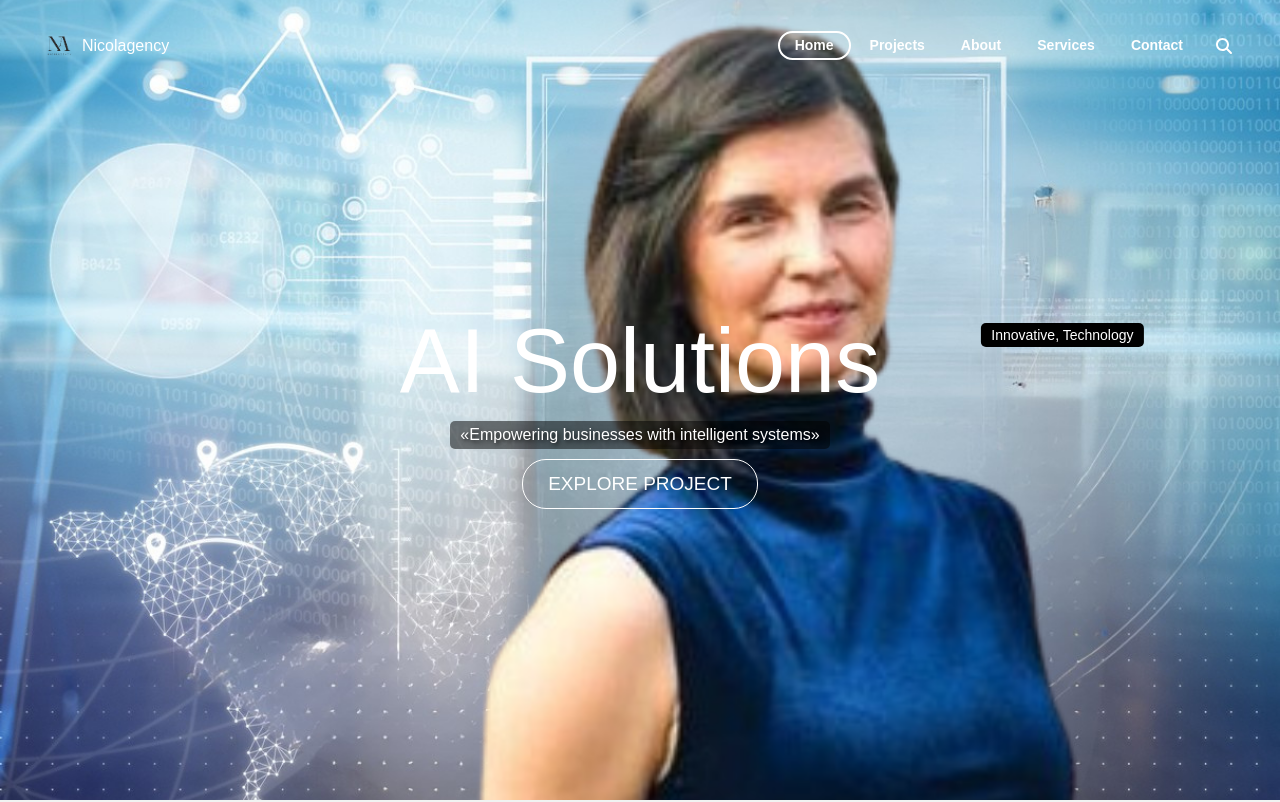
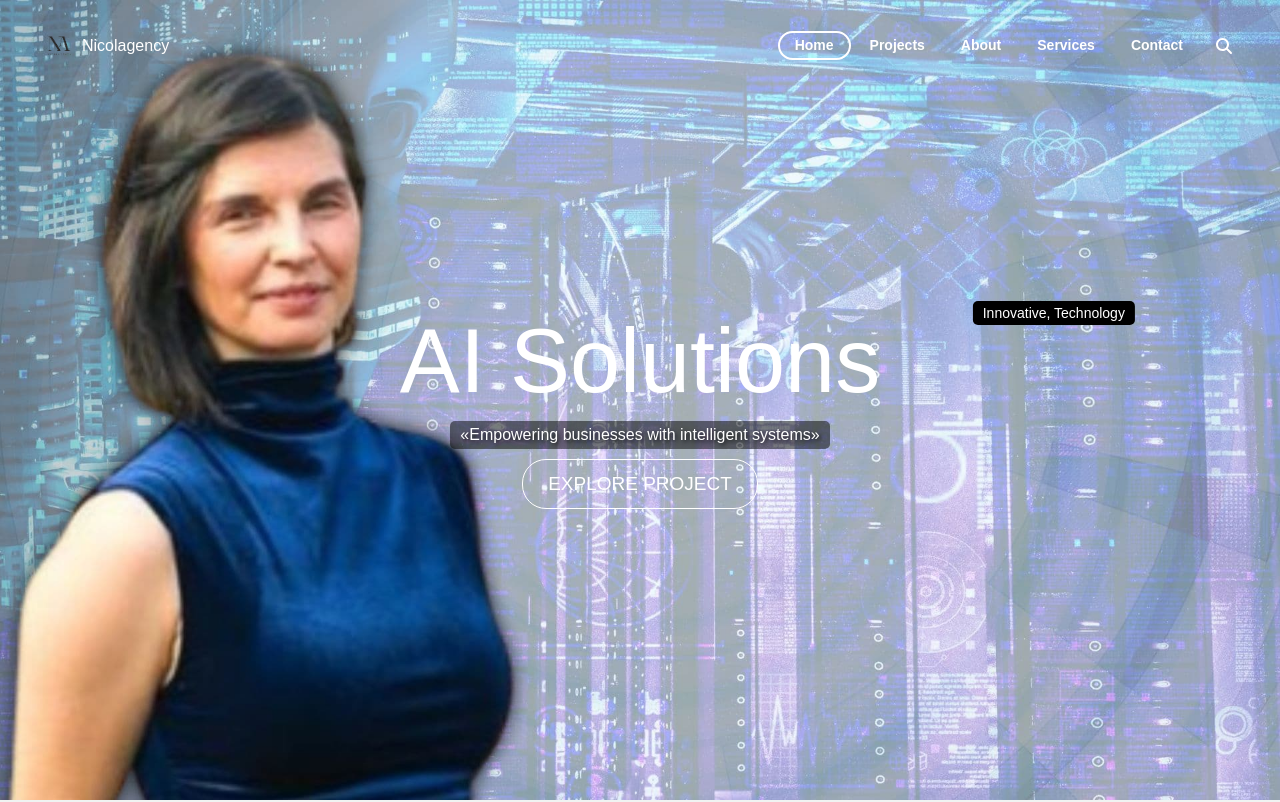
Before and after one commit to marinanicolai/nicolagency, a React (Create React App) app: page / in a window 1280 px wide. Shown: the top 802 px of the page. Built offline with nearby package versions, Linux system fonts and the light colour scheme; a web font is replaced by a local one.

Commit message:
edit the image in the home page

```diff
--- a/src/components/WelcomeBanner.jsx
+++ b/src/components/WelcomeBanner.jsx
@@ -1,7 +1,7 @@
 import React, { memo, useState } from 'react';
 import { FontAwesomeIcon } from '@fortawesome/react-fontawesome';
 import { faChevronLeft, faChevronRight } from '@fortawesome/free-solid-svg-icons';
-import buildingBanner1 from '../assets/images/website-bg.png';
+import buildingBanner1 from '../assets/images/web-back-2-sm.jpg';
 import buildingBanner2 from '../assets/images/welcomeBanner2.jpg';
 import buildingBanner3 from '../assets/images/welcomeBanner3.jpg';
 import buildingBanner4 from '../assets/images/welcomeBanner4.jpg';
--- a/src/components/styles/Welcome.module.scss
+++ b/src/components/styles/Welcome.module.scss
@@ -107,7 +107,10 @@
        background: #000;
        position: absolute;
        top: 20%;
-       left: 83%;
+       right: 5%;
+       left: unset;
+       top: 10%;
+
        transform: translate(-50%, -50%);
        border-radius: 5px;
        font-size: 14px;
```
Also changed, not shown: src/assets/images/web-back-2-sm.jpg (added).
